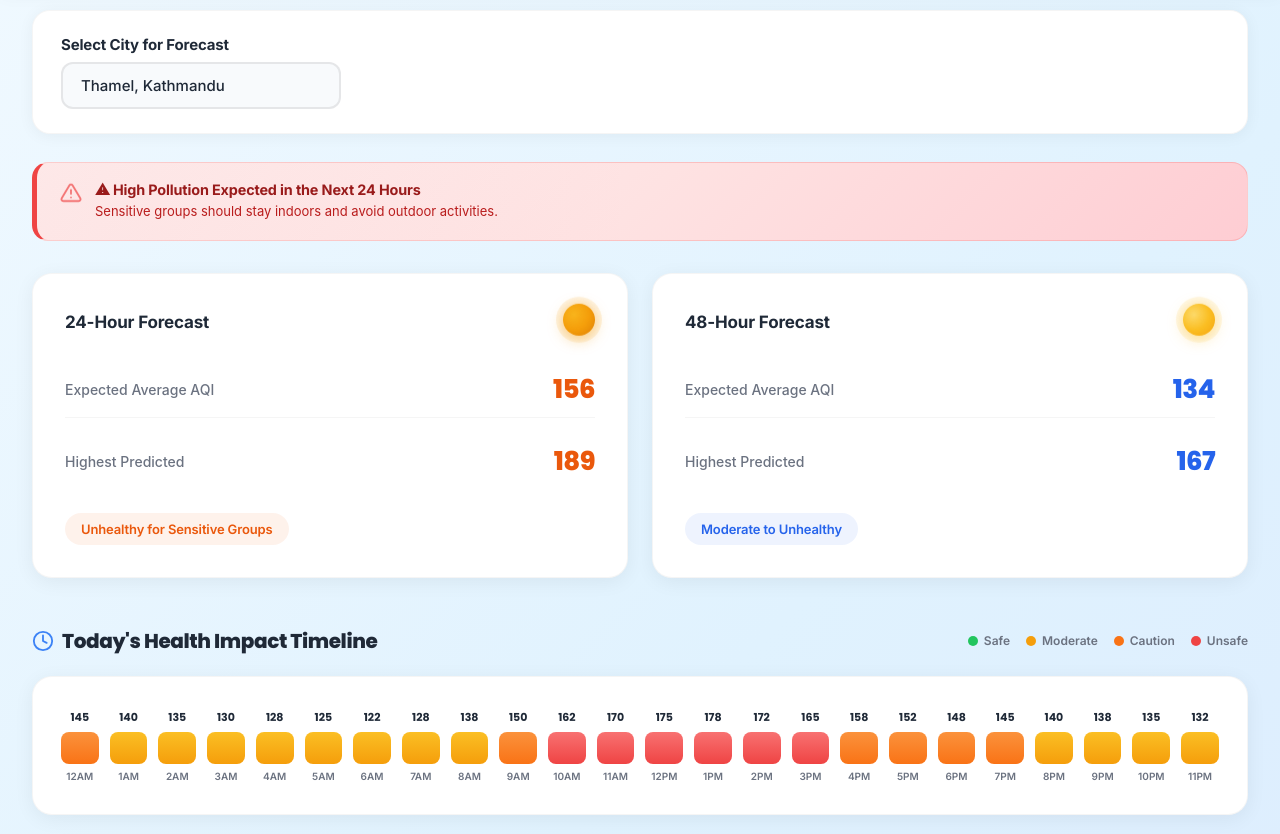
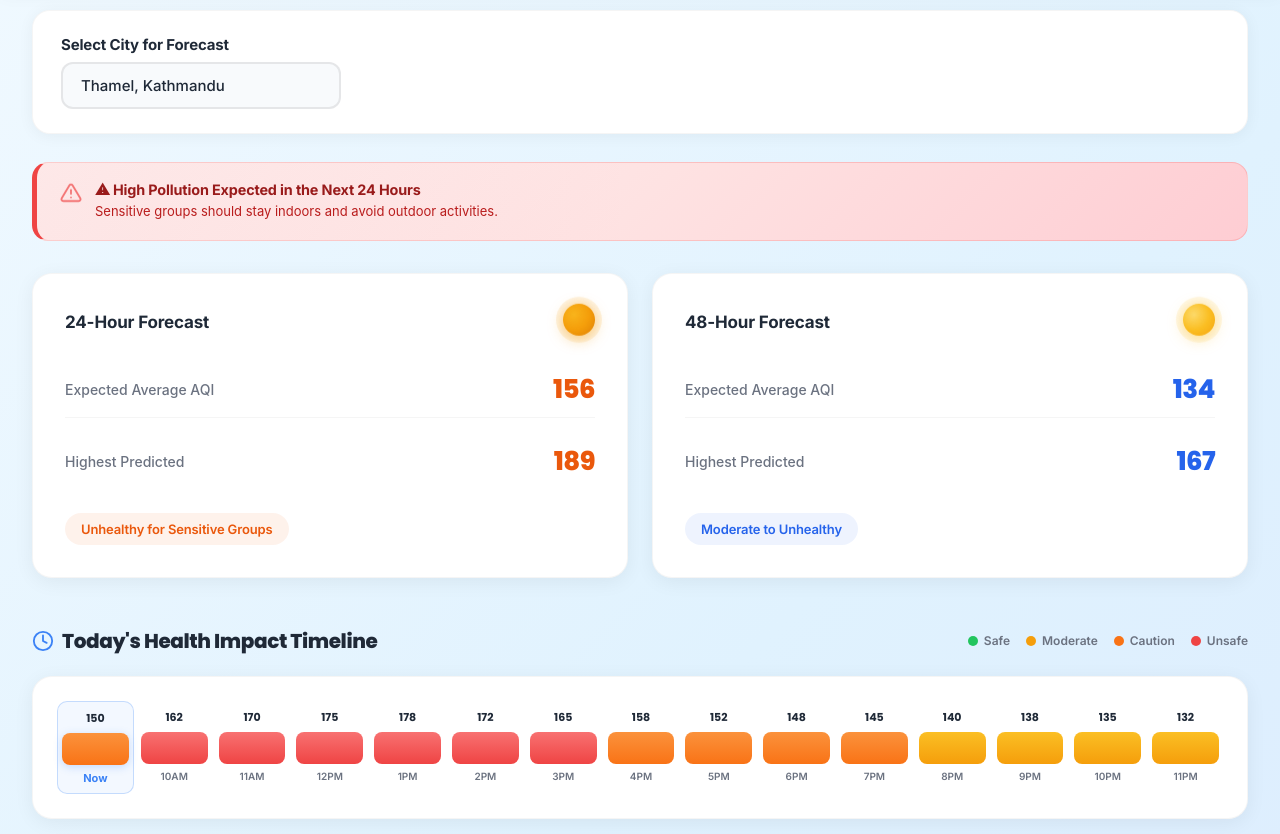
Before and after one commit to bibek0-0/Predictive-Air-Quality-Monitoring-Dashboard, a plain HTML site: page pages/forecast.html in a window 1280 px wide. Shown: the part 78-912 px from the top of the page. Drawn offline with nearby package versions, Linux system fonts and the light colour scheme.

Commit message:
fix: Updated forecast.js to detect the users current hour and show only remaining hours in the timeline

```diff
--- a/css/forecast.css
+++ b/css/forecast.css
@@ -10,7 +10,7 @@
     min-height: calc(100vh - 64px);
 }
 
-/* ===== City Selector Section ===== */
+/*City Selector Section */
 .city-selector-section {
     margin-bottom: 1.75rem;
     animation: fadeInUp 0.5s ease-out;
@@ -132,7 +132,7 @@
     box-shadow: 0 4px 16px rgba(96, 165, 250, 0.2);
 }
 
-/* ===== Alert Banner ===== */
+/*Alert Banner*/
 .forecast-alert-banner {
     background: linear-gradient(135deg, #fef2f2 0%, #fee2e2 50%, #fecdd3 100%);
     border: 1px solid rgba(239, 68, 68, 0.2);
@@ -218,7 +218,7 @@
     opacity: 0.85;
 }
 
-/* ===== Forecast Summary Cards ===== */
+/*Forecast Summary Cards*/
 .forecast-summary-section {
     margin-bottom: 3rem;
     animation: fadeInUp 0.6s ease-out 0.2s both;
@@ -290,7 +290,7 @@
     letter-spacing: -0.01em;
 }
 
-/* Colored dot indicators — with glow & pulse */
+/* Colored dot indicators with glow & pulse */
 .forecast-card-indicator {
     width: 32px;
     height: 32px;
@@ -397,7 +397,7 @@
 .aqi-good { color: #16a34a; }
 .aqi-hazardous { color: #7c3aed; }
 
-/* Category labels — pill style */
+/* Category labels pill style */
 .forecast-card-category {
     font-size: 0.8125rem;
     font-weight: 600;
@@ -595,6 +595,27 @@
 .slot-caution .slot-bar { background: linear-gradient(180deg, #fb923c, #f97316); }
 .slot-unsafe .slot-bar { background: linear-gradient(180deg, #f87171, #ef4444); }
 
+/* Current hour highlight */
+.slot-now {
+    background: rgba(59, 130, 246, 0.06);
+    border: 1.5px solid rgba(59, 130, 246, 0.25);
+}
+
+[data-theme="dark"] .slot-now {
+    background: rgba(59, 130, 246, 0.1);
+    border-color: rgba(96, 165, 250, 0.3);
+}
+
+.slot-now .slot-time {
+    color: #3b82f6;
+    font-weight: 700;
+    font-size: 0.6875rem;
+}
+
+.slot-now .slot-bar {
+    box-shadow: 0 2px 8px rgba(59, 130, 246, 0.25);
+}
+
 /* Best window recommendation */
 .timeline-best-window {
     margin-top: 1.25rem;
@@ -670,7 +691,7 @@
     color: var(--text-secondary);
 }
 
-/* ===== Predicted AQI Section ===== */
+/*Predicted AQI Section*/
 .predicted-aqi-section {
     margin-bottom: 3.5rem;
     animation: fadeInUp 0.6s ease-out 0.3s both;
@@ -704,7 +725,7 @@
     align-items: stretch;
 }
 
-/* Chart containers — glassmorphism */
+/* Chart containers glassmorphism */
 .prediction-charts {
     display: flex;
     flex-direction: column;
@@ -941,7 +962,7 @@
     }
 }
 
-/* ===== Animations ===== */
+/*Animations*/
 @keyframes fadeInUp {
     from {
         opacity: 0;
--- a/js/forecast.js
+++ b/js/forecast.js
@@ -1,6 +1,6 @@
 /*
-   Forecast Page - Charts & Map
-   Placeholder data; will be replaced with ML model output later.
+   Forecast Page Charts & Map
+   Placeholder data will be replaced with ML model output later.
 */
 
 let predictionChart = null;
@@ -11,7 +11,7 @@ document.addEventListener('DOMContentLoaded', () => {
     initHealthTimeline();
 });
 
-/* ===== Chart Data ===== */
+/*Chart Data*/
 const chartData = {
     '24': {
         labels: Array.from({ length: 24 }, (_, i) => {
@@ -36,7 +36,7 @@ const chartData = {
     }
 };
 
-/* ===== Unified Prediction Chart ===== */
+/*Unified Prediction Chart*/
 function initPredictionChart(range) {
     const ctx = document.getElementById('predictionChart');
     if (!ctx) return;
@@ -129,7 +129,7 @@ function initPredictionChart(range) {
     });
 }
 
-/* ===== Toggle Buttons ===== */
+/*Toggle Buttons*/
 function initToggle() {
     const btn24 = document.getElementById('btn24h');
     const btn48 = document.getElementById('btn48h');
@@ -148,36 +148,52 @@ function initToggle() {
     });
 }
 
-/* ===== Health Impact Timeline ===== */
+/*Health Impact Timeline*/
 function initHealthTimeline() {
     const container = document.getElementById('healthTimeline');
     const bestWindowEl = document.getElementById('bestWindow');
     if (!container) return;
 
-    // Hourly AQI data (placeholder — same as 24h chart data)
-    const hourlyAQI = chartData['24'].data;
+    // Get current hour
+    const now = new Date();
+    const currentHour = now.getHours();
 
-    // Build slots
+    // Hourly AQI data (placeholder — full 24h)
+    const fullAQI = chartData['24'].data;
+
+    // Slice from current hour to end of day
+    const remainingAQI = fullAQI.slice(currentHour);
+    const remainingHours = remainingAQI.length;
+
+    if (remainingHours === 0) {
+        container.innerHTML = '<p style="text-align:center; color:var(--text-secondary); font-family:Inter,sans-serif; padding:1rem;">No more forecast data for today.</p>';
+        if (bestWindowEl) bestWindowEl.style.display = 'none';
+        return;
+    }
+
+    // Build slots only from currentHour onward
     let html = '';
-    hourlyAQI.forEach((aqi, i) => {
+    remainingAQI.forEach((aqi, idx) => {
+        const hour = currentHour + idx;
         const level = getTimelineLevel(aqi);
-        const timeLabel = i === 0 ? '12AM' : i === 12 ? '12PM' : i < 12 ? i + 'AM' : (i - 12) + 'PM';
+        const timeLabel = hour === 0 ? '12AM' : hour === 12 ? '12PM' : hour < 12 ? hour + 'AM' : (hour - 12) + 'PM';
+        const isNow = idx === 0;
         html += `
-            <div class="timeline-slot slot-${level.cls}">
+            <div class="timeline-slot slot-${level.cls}${isNow ? ' slot-now' : ''}">
                 <span class="slot-aqi">${aqi}</span>
                 <div class="slot-bar"></div>
-                <span class="slot-time">${timeLabel}</span>
+                <span class="slot-time">${isNow ? 'Now' : timeLabel}</span>
                 <span class="slot-status">${level.emoji}</span>
             </div>
         `;
     });
     container.innerHTML = html;
 
-    // Find best window (longest stretch of lowest AQI)
+    // Find best window within remaining hours
     let bestStart = 0, bestEnd = 0, bestAvg = Infinity;
-    for (let start = 0; start < 24; start++) {
-        for (let end = start + 1; end <= Math.min(start + 6, 24); end++) {
-            const slice = hourlyAQI.slice(start, end);
+    for (let start = 0; start < remainingHours; start++) {
+        for (let end = start + 1; end <= Math.min(start + 6, remainingHours); end++) {
+            const slice = remainingAQI.slice(start, end);
             const avg = slice.reduce((a, b) => a + b, 0) / slice.length;
             if (avg < bestAvg && (end - start) >= 2) {
                 bestAvg = avg;
@@ -187,9 +203,25 @@ function initHealthTimeline() {
         }
     }
 
-    const fmtHour = (h) => h === 0 ? '12:00 AM' : h === 12 ? '12:00 PM' : h < 12 ? h + ':00 AM' : (h - 12) + ':00 PM';
+    const fmtHour = (h) => {
+        const actual = h % 24;
+        return actual === 0 ? '12:00 AM' : actual === 12 ? '12:00 PM' : actual < 12 ? actual + ':00 AM' : (actual - 12) + ':00 PM';
+    };
 
     if (bestWindowEl) {
+        if (bestAvg === Infinity || remainingHours < 2) {
+            // Not enough hours left for a window
+            bestWindowEl.innerHTML = `
+                <span class="best-window-icon">🌙</span>
+                <div class="best-window-text">
+                    <span class="best-window-label">
+                        <span class="best-window-dot"></span>
+                        Limited forecast remaining
+                    </span>
+                    <span class="best-window-value">Check back tomorrow for full forecast</span>
+                </div>
+            `;
+        } else {
             bestWindowEl.innerHTML = `
                 <span class="best-window-icon">🌤️</span>
                 <div class="best-window-text">
@@ -197,10 +229,11 @@ function initHealthTimeline() {
                         <span class="best-window-dot"></span>
                         Best time to go outside
                     </span>
-                <span class="best-window-value">${fmtHour(bestStart)} – ${fmtHour(bestEnd)}</span>
+                    <span class="best-window-value">${fmtHour(currentHour + bestStart)} – ${fmtHour(currentHour + bestEnd)}</span>
                     <span class="best-window-detail">Predicted avg AQI: ~${Math.round(bestAvg)} · Ideal for outdoor activity</span>
                 </div>
             `;
+        }
     }
 }
 
```
Lines whose indentation alone changed are shown as unchanged.
